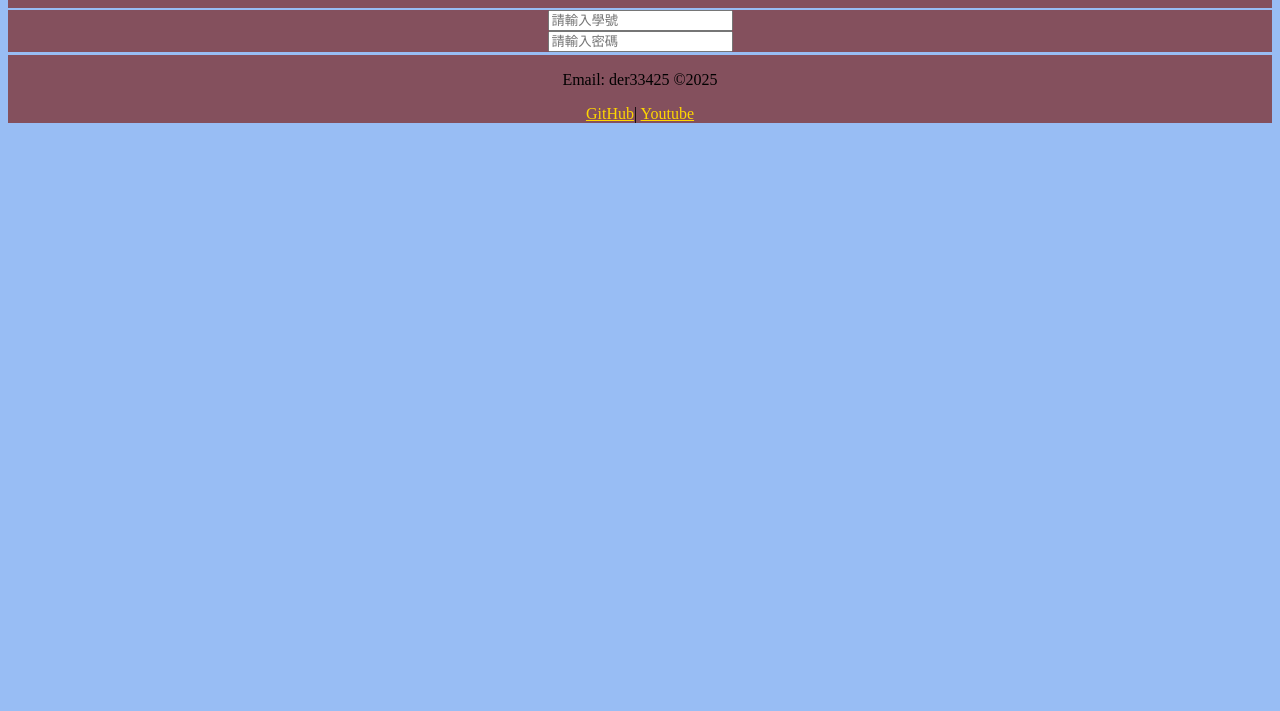
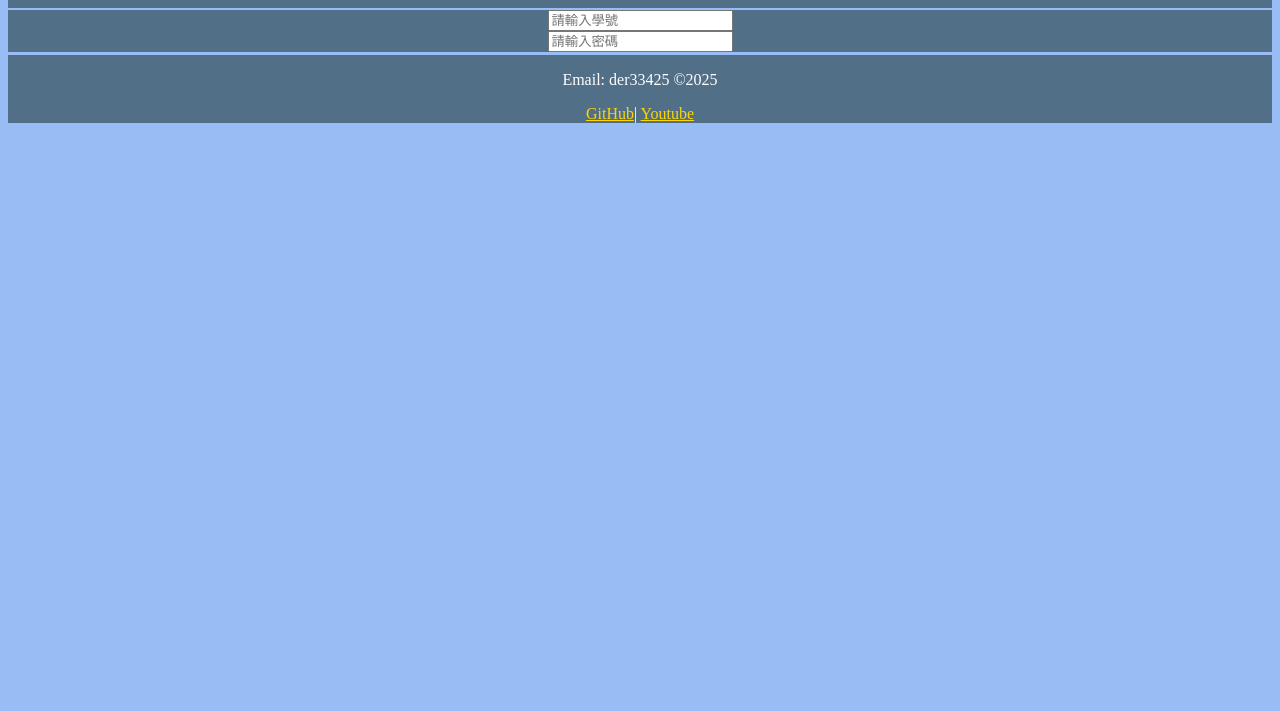
Before and after one commit to zghuagary/grade_manegement_system, a plain HTML site: page public_html/studentPage.html in a window 1280 px wide. Shown: the part 89-800 px from the top of the page. Drawn offline with Linux system fonts and the light colour scheme.

Commit message:
統一學生與教師登入頁面css格式

```diff
--- a/static/css/studentPage.css
+++ b/static/css/studentPage.css
@@ -18,7 +18,7 @@ grid-template-areas:
 
 .grid-item{
 
-background-color: rgba(125,35,30,0.7);
+background-color: rgba(15,35,30,0.5);
 text-align: center;
 
 }
@@ -40,6 +40,7 @@ grid-area: main;
 grid-area: footer;
 justify-content: space-between;
 align-items: center;
+color: white;
 
 }
 .footer a{
```
